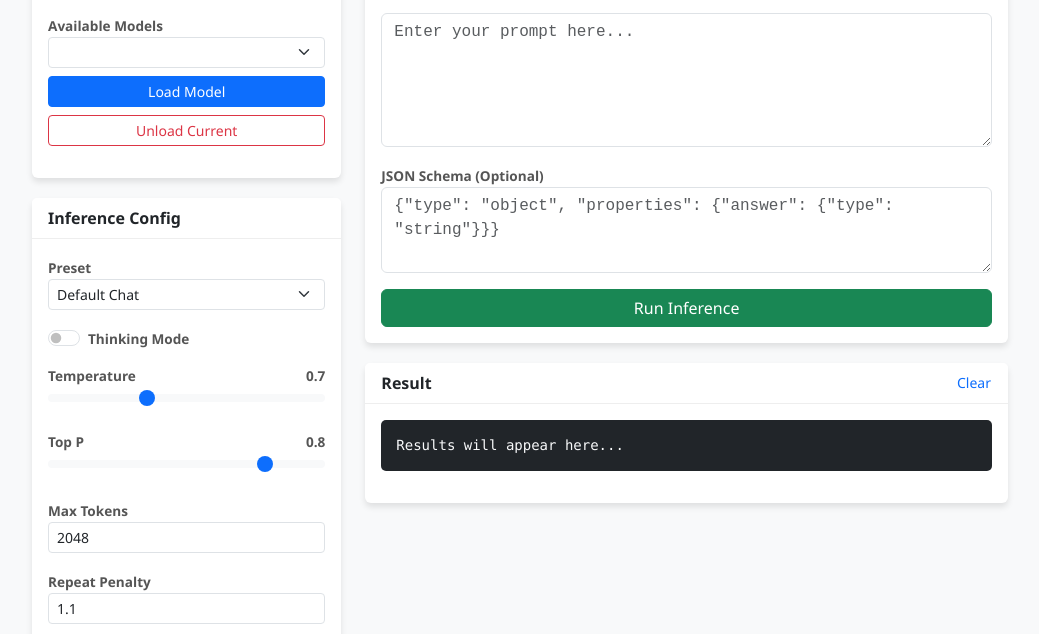
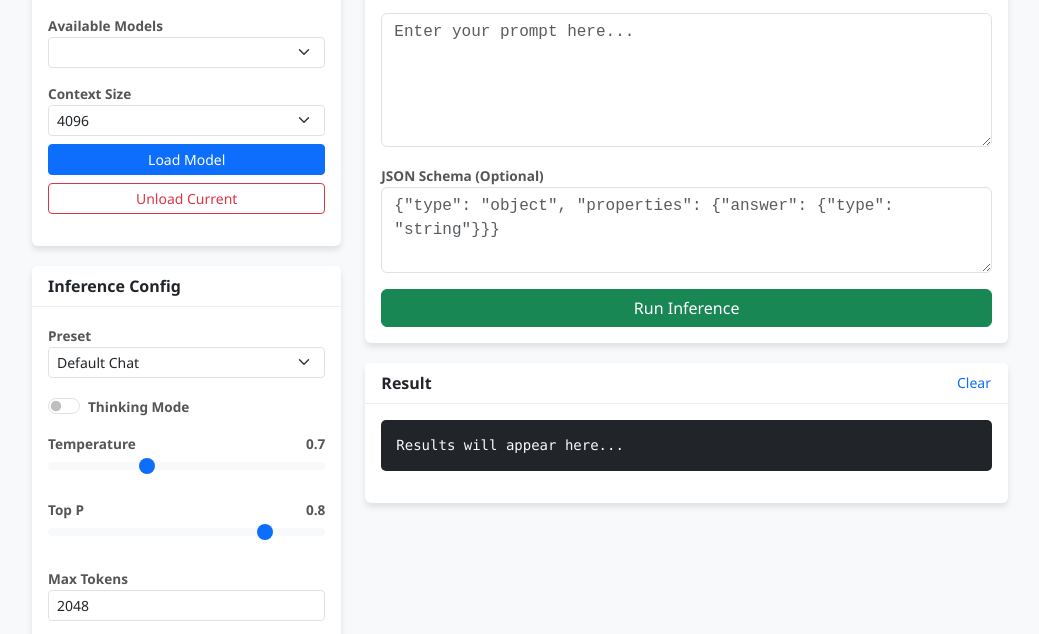
Before and after one commit to magical-web-presence/inference, a plain HTML site: page static/index.html in a window 1280 px wide. Shown: the part 132-766 px from the top of the page, without its empty margins (120-1159 px from the left). Drawn offline with nearby package versions, Linux system fonts and the light colour scheme; no server answers.

Commit message:
UI: add context-size selector and send n_ctx on model load

```diff
--- a/static/index.html
+++ b/static/index.html
@@ -80,6 +80,13 @@
                         <div class="mb-3">
                             <label class="config-label">Available Models</label>
                             <select id="model-select" class="form-select form-select-sm mb-2"></select>
+                            <label class="config-label mt-2">Context Size</label>
+                            <select id="ctx-select" class="form-select form-select-sm mb-2">
+                                <option value="4096">4096</option>
+                                <option value="8192">8192</option>
+                                <option value="16384">16384</option>
+                                <option value="32768">32768</option>
+                            </select>
                             <div class="d-grid gap-2">
                                 <button onclick="loadModel()" class="btn btn-primary btn-sm">Load Model</button>
                                 <button onclick="unloadModel()" class="btn btn-outline-danger btn-sm">Unload Current</button>
@@ -235,7 +242,7 @@
         async function loadModel() {
             const modelName = document.getElementById("model-select").value;
             if (!modelName) return alert("Select a model first");
-
+            const ctxVal = parseInt(document.getElementById("ctx-select").value || "4096");
             const btn = event.target;
             const originalText = btn.innerText;
             btn.disabled = true;
@@ -245,7 +252,7 @@
                 const res = await fetch("/load", {
                     method: "POST",
                     headers: { "Content-Type": "application/json" },
-                    body: JSON.stringify({ model_name: modelName })
+                    body: JSON.stringify({ model_name: modelName, n_ctx: ctxVal })
                 });
                 const data = await res.json();
                 if (res.ok) {
```
